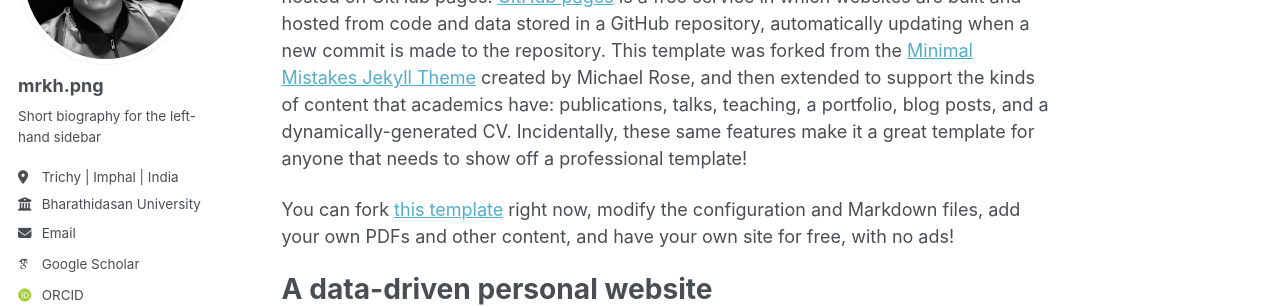
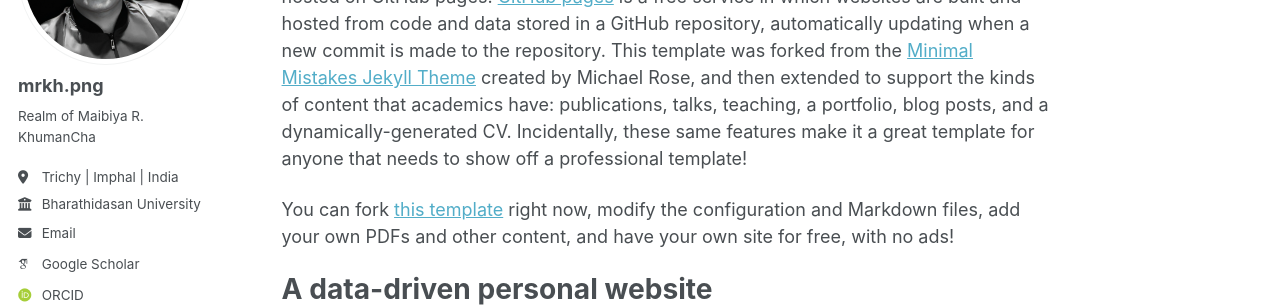
Before and after one commit to maibamrakeshsingh/rakeshmai.github.io, a Jekyll site: the page built from _pages/about.md, in a window 1280 px wide. Shown: the part 213-520 px from the top of the page. Built offline with Jekyll 4.4.1, drawn with Linux system fonts in a browser that asks for light colours; some web fonts are replaced; a script that is not in the unit is left out.

Commit message:
Update bio and email in configuration file

```diff
--- a/_config.yml
+++ b/_config.yml
@@ -26,11 +26,11 @@ author:
   avatar           : "mrkh.png"
   name             : "mrkh.png"
   pronouns         : # example: "she/her"
-  bio              : "Short biography for the left-hand sidebar"
+  bio              : "Realm of Maibiya R. KhumanCha"
   location         : "Trichy | Imphal | India"
   employer         : "Bharathidasan University"
   uri              : # URL
-  email            : "maibamrakeshsingh31@gmail.com"
+  email            : "https://maibamrakeshsingh31@gmail.com"
 
   # Academic websites
   academia         : # URL
```
